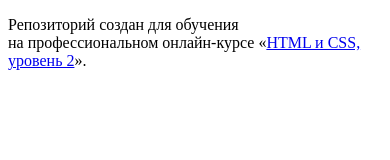
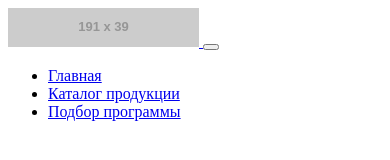
Before and after one commit to admegor/933557-cat-energy-19, a website: page source/index.html in a window 390 px wide. Drawn offline with Linux system fonts and the light colour scheme; placeholder pictures from the web are drawn by us.

Commit message:
Markup header for mobile

```diff
--- a/source/index.html
+++ b/source/index.html
@@ -5,8 +5,27 @@
     <title>HTML Academy: Кэт энерджи</title>
   </head>
   <body>
+      <header class="header">
+        <a href="#" class="header__logo">
+          <img src="https://via.placeholder.com/191x39" alt="Кэт энерджи" class="header__logo-image" width="191" height="39">
+        </a>
+        <button class="header__menu-button menu-switch"></button>
+        <nav class="header__menu main-menu">
+          <ul class="main-menu__list">
+            <li class="mein-menu__item mein-menu__item--active">
+              <a href="index.html" class="mein__meny-link">Главная</a>
+            </li>
+            <li class="mein-menu__item">
+              <a href="index.html" class="mein__meny-link">Каталог продукции</a>
+            </li>
+            <li class="mein-menu__item">
+              <a href="index.html" class="mein__meny-link">Подбор программы</a>
+            </li>
+          </ul>
+        </nav>
+      </header>
 
-    <p>Репозиторий создан для обучения на профессиональном онлайн‑курсе «<a href="https://htmlacademy.ru/intensive/adaptive">HTML и CSS, уровень 2</a>».</p>
+
 
   </body>
 </html>
```
